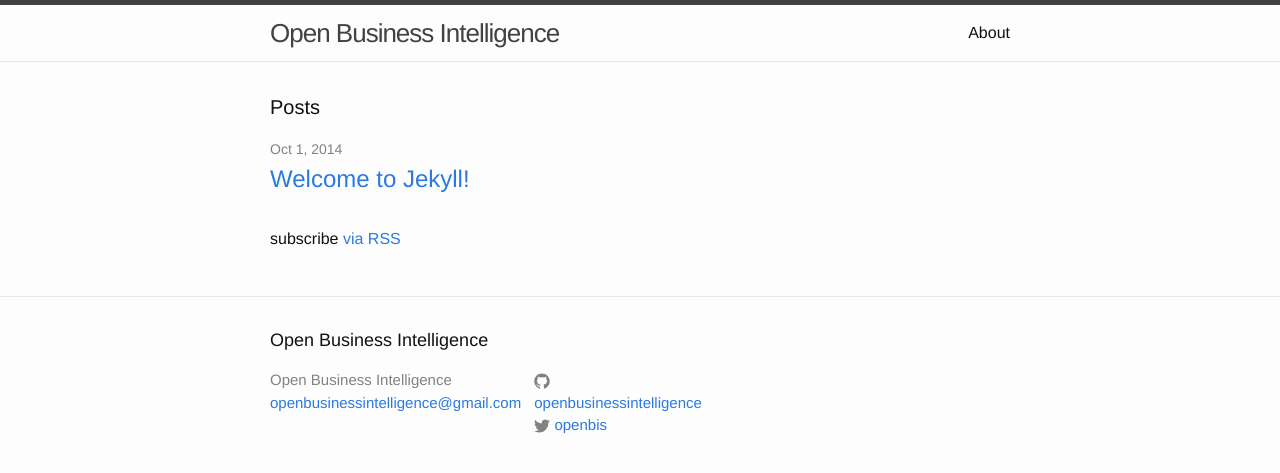
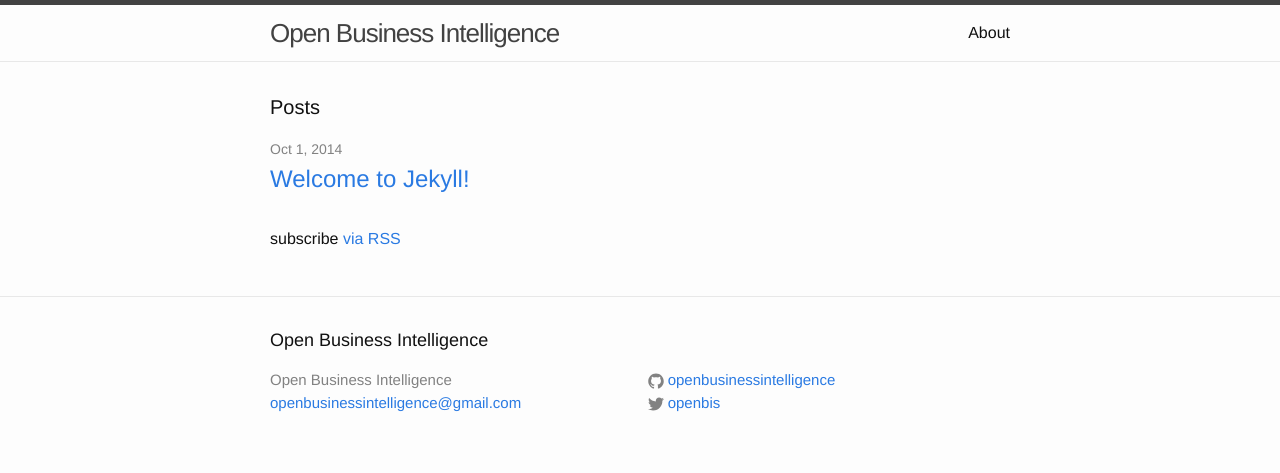
Before and after one commit to openbusinessintelligence/openbusinessintelligence.github.io, a Jekyll site: the page built from index.html, in a window 1280 px wide. Shown: the top 473 px of the page. Built offline with Jekyll 4.4.1, drawn with Linux system fonts in a browser that asks for light colours.

Commit message:
Updated _layout.scss

```diff
--- a/_sass/_layout.scss
+++ b/_sass/_layout.scss
@@ -121,19 +121,21 @@
 }
 
 .footer-col-1 {
-    width: -webkit-calc(35% - (#{$spacing-unit} / 2));
-    width:         calc(35% - (#{$spacing-unit} / 2));
+    width: -webkit-calc(50% - (#{$spacing-unit} / 2));
+    width:         calc(50% - (#{$spacing-unit} / 2));
 }
 
 .footer-col-2 {
-    width: -webkit-calc(20% - (#{$spacing-unit} / 2));
-    width:         calc(20% - (#{$spacing-unit} / 2));
+    width: -webkit-calc(50% - (#{$spacing-unit} / 2));
+    width:         calc(50% - (#{$spacing-unit} / 2));
 }
 
+/**
 .footer-col-3 {
     width: -webkit-calc(45% - (#{$spacing-unit} / 2));
     width:         calc(45% - (#{$spacing-unit} / 2));
 }
+*/
 
 @include media-query($on-laptop) {
     .footer-col-1,
```
